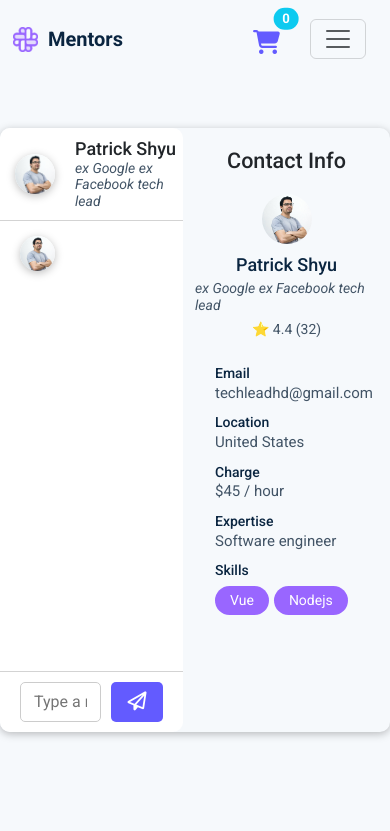
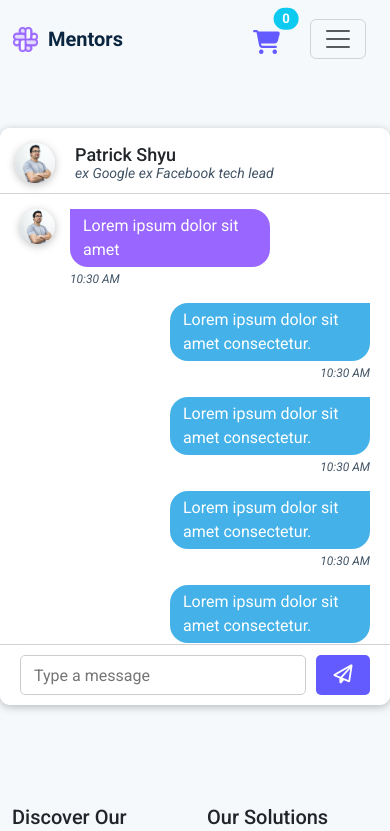
Before and after one commit to hsuanchen2/Finding-Mentor, a Vue app: page /chat in a window 390 px wide. Shown: the top 831 px of the page. Built offline with nearby package versions, Linux system fonts and the light colour scheme.

Commit message:
移除 arrange meet

```diff
--- a/src/pages/chat/ChatBox.vue
+++ b/src/pages/chat/ChatBox.vue
@@ -1,6 +1,6 @@
 <template>
   <section class="wrapper row">
-    <aside class="chat-list col col-xl-3 col-6 d-none d-xl-block">
+    <aside class="chat-list col col-xl-3 d-none d-xl-block">
       <h4 class="title">Chats</h4>
       <input type="text" placeholder="Search user" class="search-input" />
       <div class="chat-buttons-container">
@@ -76,7 +76,7 @@
         </button>
       </div>
     </aside>
-    <div class="chat-box col col-xl-6">
+    <div class="chat-box col col-xl-6 col-md-8">
       <section>
         <header class="chat-header">
           <img class="user-avatar" src="@/../public/user-img/test2.jpg" alt="" />
@@ -84,6 +84,9 @@
             <h3>Patrick Shyu</h3>
             <h4>ex Google ex Facebook tech lead</h4>
           </div>
+          <!-- <button class="issue-google-meet">
+            <i class="fa-solid fa-phone"></i>
+          </button> -->
         </header>
         <div class="chat-area">
           <div class="chat incoming">
@@ -143,7 +146,7 @@
         </form>
       </section>
     </div>
-    <div class="col col-xl-3 contact-info">
+    <div class="col col-xl-3 col-md-4 d-none d-md-block contact-info">
       <header class="">
         <h4>Contact Info</h4>
       </header>
@@ -335,6 +338,7 @@ import SkillTag from "@/components/ui/SkillTag.vue";
       margin-right: auto;
       overflow: auto;
       max-width: calc(100% - 200px);
+      min-width: 200px;
     }
 
     p {
@@ -353,6 +357,7 @@ import SkillTag from "@/components/ui/SkillTag.vue";
       margin-left: auto;
       overflow: auto;
       max-width: calc(100% - 200px);
+      min-width: 200px;
     }
 
     p {
@@ -367,7 +372,7 @@ import SkillTag from "@/components/ui/SkillTag.vue";
 
 .chat-header {
   display: flex;
-  padding-top: 10px;
+  padding-top: 15px;
   padding-left: 15px;
   align-items: center;
   padding-bottom: 10px;
@@ -418,6 +423,7 @@ import SkillTag from "@/components/ui/SkillTag.vue";
       display: flex;
       flex-direction: column;
       gap: 10px;
+      padding-top: 20px;
       padding-left: 20px;
 
       h4 {
@@ -448,13 +454,14 @@ import SkillTag from "@/components/ui/SkillTag.vue";
       flex-direction: column;
       align-items: center;
       gap: 10px;
+      border-bottom: 1px solid lightgray;
 
       .contact-title-wrapper {
         display: flex;
         flex-direction: column;
         align-items: center;
         gap: 5px;
-        margin-bottom: 25px;
+        padding-bottom: 10px;
 
         h3 {
           font-size: 18px;
--- a/src/pages/coaches/ContactMentor.vue
+++ b/src/pages/coaches/ContactMentor.vue
@@ -40,7 +40,7 @@
         </div>
 
         <div class="row">
-          <div class="form-group col-sm-6 col-12">
+          <div class="form-group col col-12">
             <label for="email">Email</label>
             <input
               type="email"
@@ -52,14 +52,14 @@
               required
             />
           </div>
-          <div class="form-group col-sm-6 col-12">
+          <!-- <div class="form-group col-sm-6 col-12">
             <label for="">Arrange a meet</label>
             <VueDatePicker
               v-model="formData.meetingDate"
               :min-date="new Date()"
               required
             ></VueDatePicker>
-          </div>
+          </div> -->
         </div>
         <div class="row">
           <div class="form-group col-12">
```
